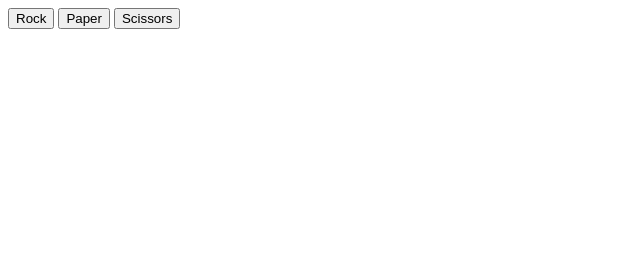
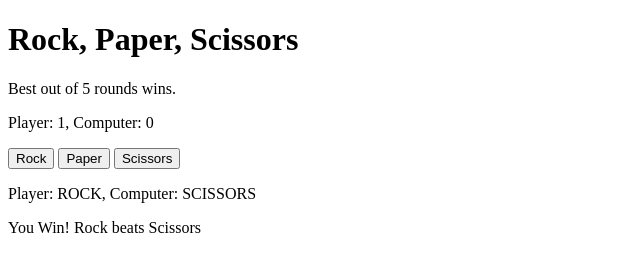
Before and after one commit to djsereno/odin-rock-paper-scissors, a plain HTML site: page index.html in a window 1280 px wide. Both pictures are taken after a click on the button "Rock". Shown: the whole page, without its empty margins (0-640 px from the left). Drawn offline with Linux system fonts and the light colour scheme.

Commit message:
Add UI mechanics and re-implement scorekeeping

```diff
--- a/index.html
+++ b/index.html
@@ -8,10 +8,25 @@
     <title>Rock Paper Scissors</title>
   </head>
   <body>
-    <div class="buttons">
-      <button type="button">Rock</button>
-      <button type="button">Paper</button>
-      <button type="button">Scissors</button>
+    <h1>Rock, Paper, Scissors</h1>
+    <p>Best out of 5 rounds wins.</p>
+    <p class="scores">
+      Player: <span class="player-score">0</span>, Computer:
+      <span class="computer-score">0</span>
+    </p>
+    <div class="button-container">
+      <button type="button" class="choice">Rock</button>
+      <button type="button" class="choice">Paper</button>
+      <button type="button" class="choice">Scissors</button>
+    </div>
+    <div class="results-container">
+      <p class="selections">
+        Player: <span class="player-choice">0</span>, Computer:
+        <span class="computer-choice">0</span>
+      </p>
+      <p class="round-results"></p>
+      <p class="game-results"></p>
+      <button type="button" class="new-game"></button>
     </div>
   </body>
 </html>
--- a/script.js
+++ b/script.js
@@ -1,12 +1,72 @@
-function getComputerChoice() {
-  let choice = Math.floor(Math.random() * 3);
-  switch (choice) {
-    case 0:
-      return "rock";
-    case 1:
-      return "paper";
-    case 2:
-      return "scissors";
+const choiceButtons = document.querySelectorAll("button.choice");
+const selectionsText = document.querySelector("p.selections");
+const roundResultsText = document.querySelector("p.round-results");
+const scoresText = document.querySelector("p.scores");
+const gameResultsText = document.querySelector("p.game-results");
+const resultsContainer = document.querySelector("div.results-container");
+const newGameButton = document.querySelector("button.new-game");
+
+const playerScoreText = document.querySelector("span.player-score");
+const computerScoreText = document.querySelector("span.computer-score");
+const playerChoiceText = document.querySelector("span.player-choice");
+const computerChoiceText = document.querySelector("span.computer-choice");
+
+let playerScore;
+let computerScore;
+let roundNumber;
+let gameActive;
+
+initGame();
+choiceButtons.forEach((button) => {
+  button.addEventListener("click", function () {
+    playGame(this.innerText.toLowerCase());
+  });
+});
+newGameButton.addEventListener("click", initGame);
+
+function initGame() {
+  playerScore = 0;
+  computerScore = 0;
+  roundNumber = 0;
+  gameActive = true;
+  playerScoreText.innerText = playerScore;
+  computerScoreText.innerText = computerScore;
+  selectionsText.style.display = "none";
+  roundResultsText.style.display = "none";
+  gameResultsText.style.display = "none";
+  newGameButton.style.display = "none";
+}
+
+function playGame(playerSelection) {
+  if (gameActive) {
+    let computerSelection = getComputerChoice();
+    let results = playRound(playerSelection, computerSelection);
+
+    if (roundNumber === 0) {
+      selectionsText.style.display = "block";
+      roundResultsText.style.display = "block";
+    }
+
+    // Round only ends on non-tie. Rematch if a tie game occurs.
+    if (results.playerWin >= 0) {
+      roundNumber += 1;
+      playerScore += results.playerWin;
+      computerScore = roundNumber - playerScore;
+    }
+
+    // Update output
+    playerScoreText.innerText = playerScore;
+    computerScoreText.innerText = computerScore;
+    playerChoiceText.innerText = playerSelection.toUpperCase();
+    computerChoiceText.innerText = computerSelection.toUpperCase();
+    roundResultsText.innerText = results.message;
+
+    // End game as necessary
+    if (playerScore > 2) {
+      endGame(true);
+    } else if (computerScore > 2) {
+      endGame(false);
+    }
   }
 }
 
@@ -55,20 +115,27 @@ function playRound(playerSelection, computerSelection) {
   };
 }
 
-const buttons = document.querySelectorAll("button");
-buttons.forEach((button) => {
-  button.addEventListener("click", function (e) {
-    let playerSelection = this.innerText.toLowerCase();
-    let computerSelection = getComputerChoice();
-    let results = playRound(playerSelection, computerSelection);
+function getComputerChoice() {
+  let choice = Math.floor(Math.random() * 3);
+  switch (choice) {
+    case 0:
+      return "rock";
+    case 1:
+      return "paper";
+    case 2:
+      return "scissors";
+  }
+}
 
-    console.log("--------------------------------------------");
-    console.log(
-      "Player: " +
-        playerSelection.toUpperCase() +
-        ", Computer: " +
-        computerSelection.toUpperCase()
-    );
-    console.log(results.message);
-  });
-});
+function endGame(playerWin) {
+  gameActive = false;
+  if (playerWin) {
+    gameResultsText.innerText = "GAME OVER: You win! Great job!";
+    newGameButton.innerText = "Play Again?";
+  } else {
+    gameResultsText.innerText = "GAME OVER: You lose! Better luck next time!";
+    newGameButton.innerText = "Try Again?";
+  }
+  gameResultsText.style.display = "block";
+  newGameButton.style.display = "block";
+}
```
